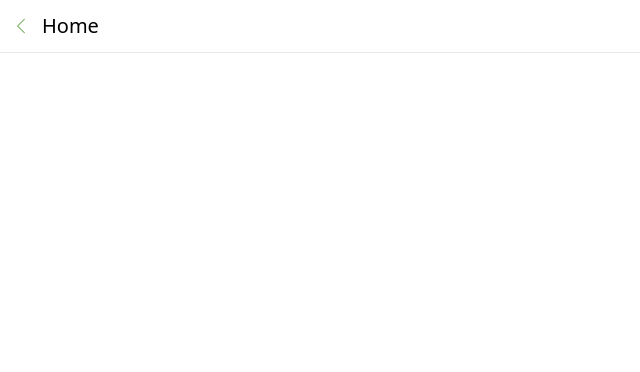
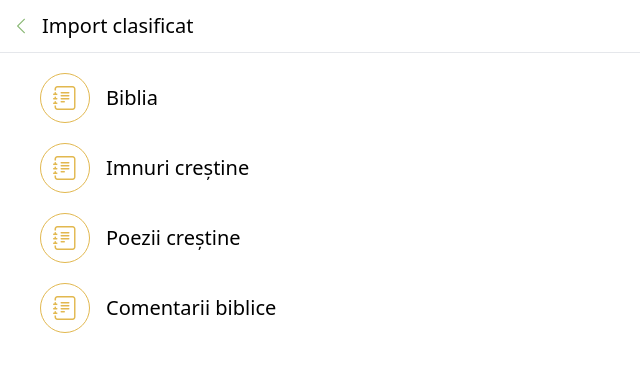
Before and after one commit to CCotuna/IE-FE-Collaborative-Bible-Translation-App, a Vue app: page /import-clasificat in a window 1280 px wide. Before the commit this address had no page. Shown: the top 372 px of the page, without its empty margins (0-640 px from the left). Built offline with nearby package versions, Linux system fonts and the light colour scheme.

Commit message:
Created classified import page and a route to Bible import view

```diff
--- /dev/null
+++ b/src/components/ImportClasificat.vue
@@ -0,0 +1,26 @@
+<script setup></script>
+<template>
+    <div class="flex flex-col space-y-5 p-10 pt-5">
+        <RouterLink :to="{name:'biblia'}" class="flex space-x-4 items-center align-middle">
+            <p class="border border-brand-gold-metallic rounded-full p-2 px-3"><i
+                    class="bi bi-journal-text text-brand-gold-metallic text-2xl"></i></p>
+            <span class="text-xl font-medium">Biblia</span>
+        </RouterLink>
+        <RouterLink class="flex space-x-4 items-center align-middle">
+            <p class="border border-brand-gold-metallic rounded-full p-2 px-3"><i
+                    class="bi bi-journal-text text-brand-gold-metallic text-2xl"></i></p>
+            <span class="text-xl font-medium">Imnuri creștine</span>
+        </RouterLink>
+        <RouterLink class="flex space-x-4 items-center align-middle">
+            <p class="border border-brand-gold-metallic rounded-full p-2 px-3"><i
+                    class="bi bi-journal-text text-brand-gold-metallic text-2xl"></i></p>
+            <span class="text-xl font-medium">Poezii creștine</span>
+        </RouterLink>
+        <RouterLink class="flex space-x-4 items-center align-middle">
+            <p class="border border-brand-gold-metallic rounded-full p-2 px-3"><i
+                    class="bi bi-journal-text text-brand-gold-metallic text-2xl"></i></p>
+            <span class="text-xl font-medium">Comentarii biblice</span>
+        </RouterLink>
+    </div>
+</template>
+<style scoped></style>
--- /dev/null
+++ b/src/components/ImportClasificat/Biblia.vue
@@ -0,0 +1,3 @@
+<script setup></script>
+<template></template>
+<style scoped></style>
--- a/src/components/NavigationBar.vue
+++ b/src/components/NavigationBar.vue
@@ -6,7 +6,16 @@ const router = useRouter()
 
 import { computed } from "vue"
 const navbarTitle = computed(() => {
-    return route.path === '/import-text' ? 'Import text' : 'Home'
+    if (route.path === '/')
+        return 'Home'
+    else if (route.path === '/import-text')
+        return 'Import text'
+    else if (route.path === '/import-clasificat')
+        return 'Import clasificat'
+    else if (route.path === '/biblia-import-clasificat')
+        return 'Biblia'
+    else
+        return 'NULL'
 })
 
 const goBack = () => {
--- a/src/router/index.js
+++ b/src/router/index.js
@@ -11,8 +11,18 @@ const router = createRouter({
     },
     {
       path: "/import-text",
-      name: 'import text',
+      name: 'import-text',
       component: () => import('../components/ImportText.vue')
+    },
+    {
+      path: "/import-clasificat",
+      name: 'import-clasificat',
+      component: () => import('../components/ImportClasificat.vue')
+    },
+    {
+      path: "/biblia-import-clasificat",
+      name: 'biblia',
+      component: () => import('../components/ImportClasificat/Biblia.vue')
     }
     // {
     //   path: '/about',
--- a/src/views/HomeView.vue
+++ b/src/views/HomeView.vue
@@ -22,10 +22,10 @@ const selectOption = (option) => {
       <p class="px-8 text-gray-400 text-md italic">Adaugǎ primul tǎu text, prin una din cele trei metode</p>
       <div class="flex flex-col space-y-6 py-5 border border-green-700 rounded-md">
         <div class="flex flex-col space-y-6 px-10">
-          <button @click="navigateToImportText" class="flex items-center space-x-8 px-8 py-2 text-white bg-brand-olivine rounded-full">
+          <RouterLink :to="{name : 'import-text'}" class="flex items-center space-x-8 px-8 py-2 text-white bg-brand-olivine rounded-full">
             <i class="bi bi-pencil-square text-3xl"></i>
             <span class="text-xl">Import text</span>
-          </button>
+          </RouterLink>
           <button class="flex items-center space-x-8 px-8 py-2 text-white bg-brand-olivine rounded-full">
             <i class="bi bi-file-earmark-arrow-up text-3xl"></i>
             <span class="text-xl">Import fișier</span>
@@ -76,10 +76,10 @@ const selectOption = (option) => {
         </div>
       </div>
 
-      <button class="flex items-center space-x-8 px-5 py-2 text-white bg-brand-olivine rounded-full">
+      <RouterLink :to="{name: 'import-clasificat'}" class="flex items-center space-x-8 px-5 py-2 text-white bg-brand-olivine rounded-full">
         <i class="bi bi-book text-3xl"></i>
         <span class="text-xl">Import clasificat</span>
-      </button>
+      </RouterLink>
     </div>
   </main>
 </template>
```
Also changed, not shown: src/components/ImportClasificat/ComentariiBiblice.vue (added), src/components/ImportClasificat/ImnuriCrestine.vue (added), src/components/ImportClasificat/PoeziiCrestine.vue (added).
